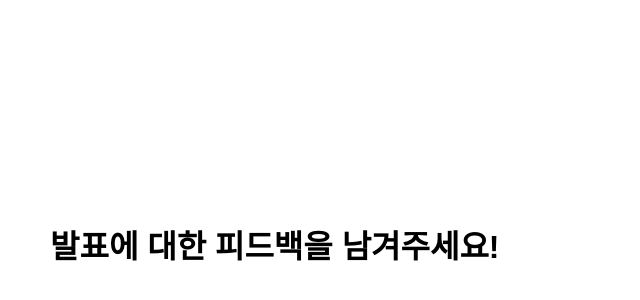
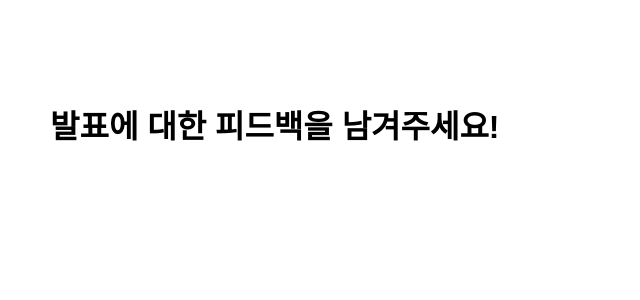
Before and after one commit to meteora09/GWB-survey, a plain HTML site: page index.html in a window 1280 px wide. Shown: the part 90-390 px from the top of the page, without its empty margins (0-640 px from the left). Drawn offline with Linux system fonts and the light colour scheme.

Commit message:
CSS & 문구 변경

```diff
--- a/style.css
+++ b/style.css
@@ -3,7 +3,7 @@ body {
     text-align: center;
     margin: 50px;
     position: absolute;
-    top: 30%
+    top: 15%
 }
 button {
     padding: 10px 20px;
```
